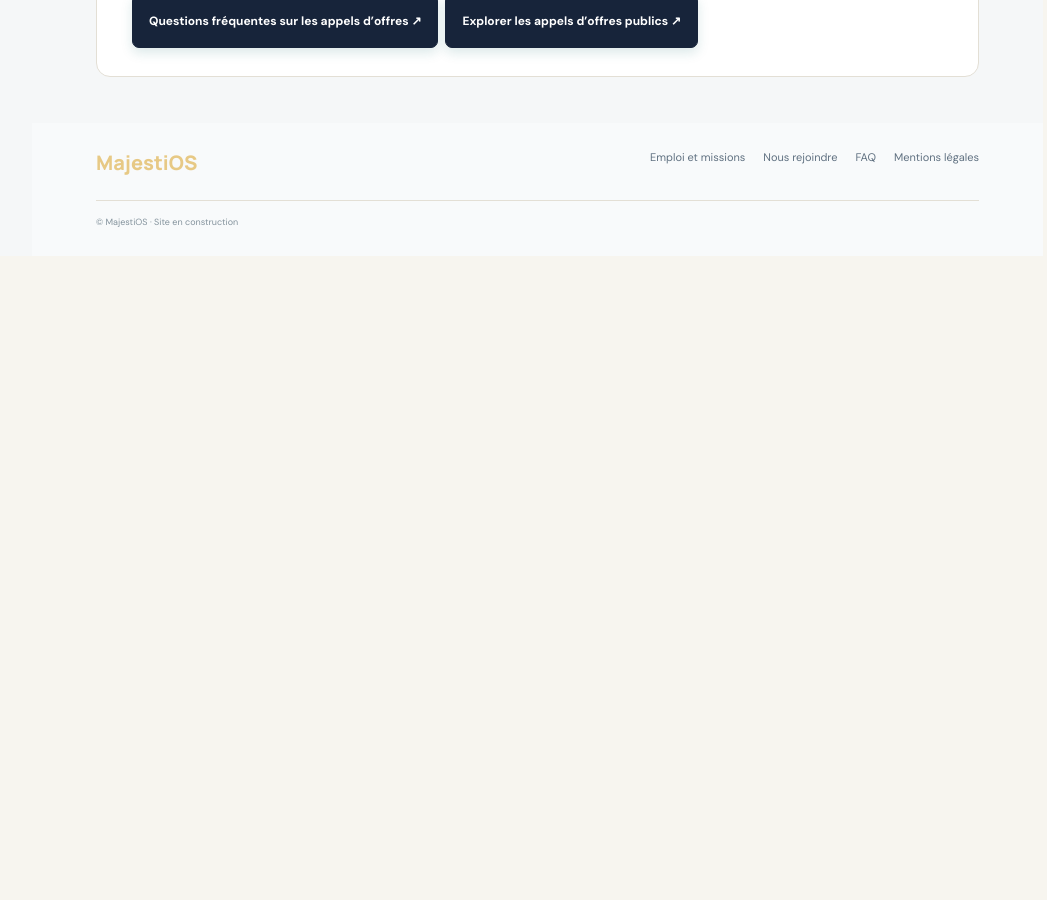
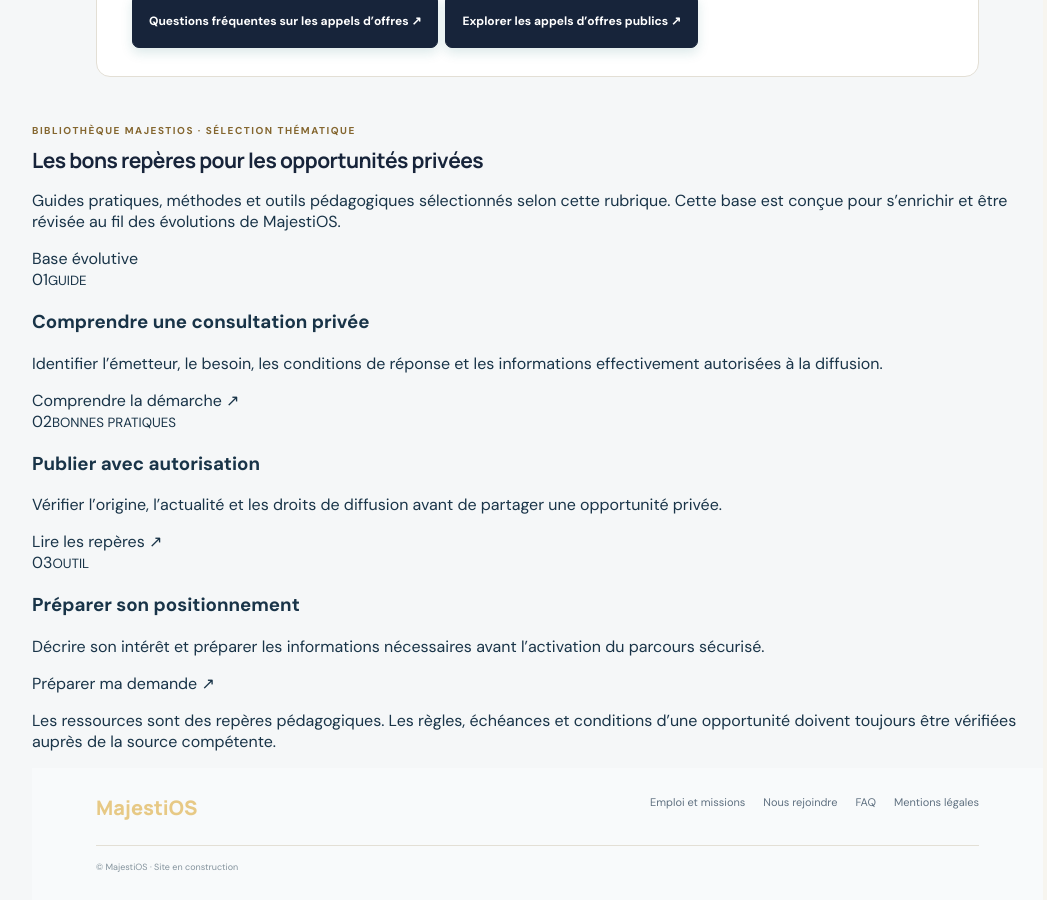
Before and after one commit to Chexpeer/Majestios, a Next.js app: page /opportunites/marches-prives in a window 1280 px wide. Shown: the part 1580-2480 px from the top of the page, without its empty margins (222-1269 px from the left). Before the commit the page ends 1836 px from the top, so only its background shows below. Built offline with nearby package versions, Linux system fonts and the light colour scheme.

Commit message:
feat: add contextual learning cards to section

```diff
--- a/src/components/private-tenders-search.tsx
+++ b/src/components/private-tenders-search.tsx
@@ -4,6 +4,7 @@ import { useEffect, useState } from "react";
 import Link from "next/link";
 import PublicHeader from "@/components/public-header";
 import AnnouncementTicker from "@/components/announcement-ticker";
+import ResourceCards from "@/components/resource-cards";
 
 export default function PrivateTendersSearch() {
   const [searchTerm, setSearchTerm] = useState("");
@@ -32,6 +33,7 @@ export default function PrivateTendersSearch() {
       </div>
     </section>
     <section className="concept-principles"><h2>Un espace en préparation</h2><p>Les futures fiches pourront préciser le secteur, la localisation, les conditions d’accès et le lien ou formulaire de contact autorisé. Le détail des opportunités et les éventuelles informations réservées seront accessibles selon les règles de diffusion et les droits de l’utilisateur.</p><Link className="search-submit concept-cta" href="/opportunites/marches-prives/deposer">Préparer une publication privée gratuite ↗</Link><p className="ticker-disclaimer">La publication gratuite est prévue dans le parcours cible, mais le formulaire connecté et l’enregistrement des annonces ne sont pas encore activés.</p><Link className="search-submit concept-cta" href="/comprendre/faq">Questions fréquentes sur les appels d’offres ↗</Link><Link className="search-submit concept-cta" href="/opportunites/marches-publics">Explorer les appels d’offres publics ↗</Link></section>
+    <ResourceCards scope="marches-prives" />
     <footer className="public-footer"><Link className="footer-brand" href="/">MajestiOS</Link><nav aria-label="Liens de pied de page"><Link href="/opportunites/emploi">Emploi et missions</Link><Link href="/nous-rejoindre">Nous rejoindre</Link><Link href="/comprendre/faq">FAQ</Link><Link href="/mentions-legales">Mentions légales</Link></nav><small>© MajestiOS · Site en construction</small></footer>
   </main>;
 }
```
